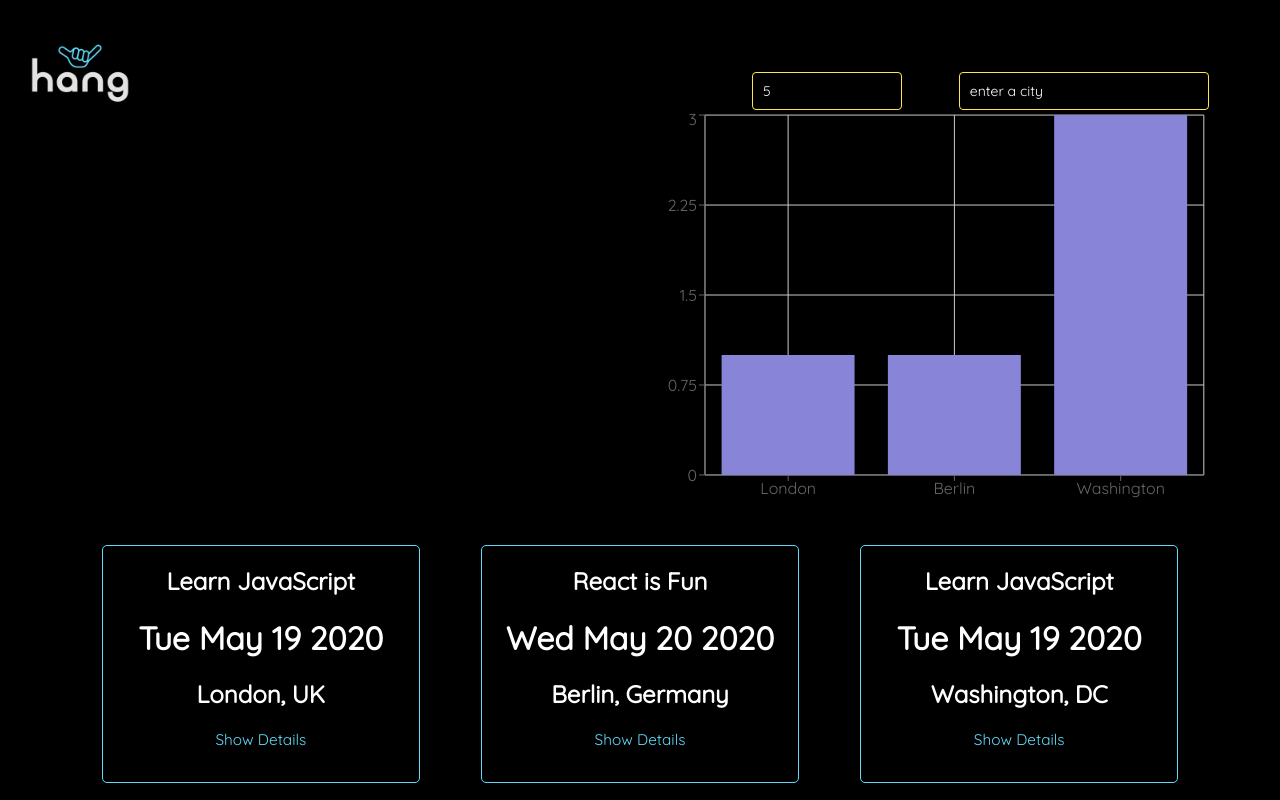
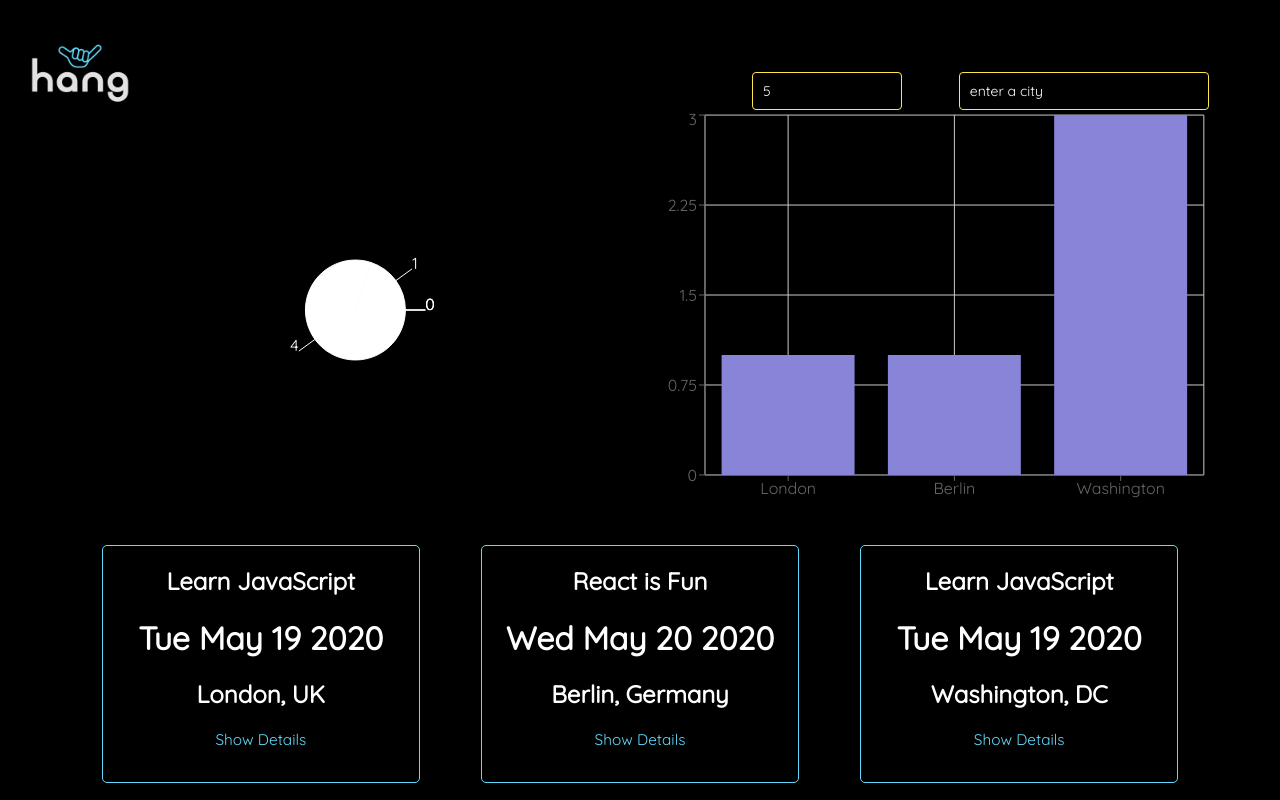
Before and after one commit to krishokr/meet, a React (Create React App) app: page / in a window 1280 px wide. Shown: the top 800 px of the page. Built offline with nearby package versions, Linux system fonts and the light colour scheme; what atatus-spa would draw is missing.

Commit message:
fixed bug

```diff
--- a/src/App.js
+++ b/src/App.js
@@ -12,8 +12,7 @@ import WelcomeScreen from './WelcomeScreen';
 import {
   PieChart, Pie, Sector, Cell, ScatterChart, Scatter, BarChart, Bar, XAxis, YAxis, CartesianGrid, Tooltip, ResponsiveContainer
 } from 'recharts';
-import './EventGenre';
-import EventGenre from './EventGenre';
+
 
 
 export default class App extends Component {
@@ -96,7 +95,7 @@ export default class App extends Component {
     }
   }
 
-  getData = () => {
+  getDataForBarChart = () => {
     const {locations, allEvents} = this.state;
     const data = locations.map((location)=>{
       const number = allEvents.filter((event) => event.location === location).length
@@ -105,6 +104,16 @@ export default class App extends Component {
     })
     return data;
   };
+
+  getDataForPieChart = () => {
+    const genres = ['React', 'JavaScript', 'Node', 'jQuery', 'AngularJS'];
+
+    const data = genres.map((genre) => {
+        const value = this.state.allEvents.filter(event => event.summary.split(' ').includes(genre)).length;
+        return {name: genre, value}
+    });
+    return data
+  }
 
 
 
@@ -124,10 +133,14 @@ export default class App extends Component {
         </div>
 
         <div className='data-vis-wrapper'>
-          <EventGenre events={this.state.allEvents} />
 
           <ResponsiveContainer height={400}>
-            <BarChart data={this.getData()}>
+            <PieChart>
+              <Pie data={this.getDataForPieChart()} dataKey="value" nameKey="name" cx="50%" cy="50%" outerRadius={50} fill="#fff" label/>
+            </PieChart>
+          </ResponsiveContainer>
+          <ResponsiveContainer height={400}>
+            <BarChart data={this.getDataForBarChart()}>
               <CartesianGrid />
               <XAxis type="category" dataKey="city" name="city" />
               <YAxis type="number" dataKey="number" name="number of events" />
--- a/src/EventGenre.js
+++ /dev/null
@@ -1,33 +0,0 @@
-import React, { useEffect, useState } from 'react';
-import { PieChart, Pie, Sector, Cell, ResponsiveContainer } from 'recharts';
-
-
-
-function EventGenre(props) {
-    const [data, setdata] = useState([])
-
-    useEffect(() => {
-      setdata(() => getData());
-    },[props.events])
-
-    function getData() {
-        const genres = ['React', 'JavaScript', 'Node', 'jQuery', 'AngularJS'];
-
-        const data = genres.map((genre) => {
-            const value = props.events.filter(event => event.summary.split(' ').includes(genre)).length;
-            return {name: genre, value}
-        });
-        console.log(data);
-
-    }
-
-    return (
-      <ResponsiveContainer height={400}>
-        <PieChart>
-          <Pie data={data} dataKey="value" nameKey="name" cx="50%" cy="50%" outerRadius={50} fill="#fff" label/>
-        </PieChart>
-      </ResponsiveContainer>
-    );
-}
-
-export default EventGenre;
```
